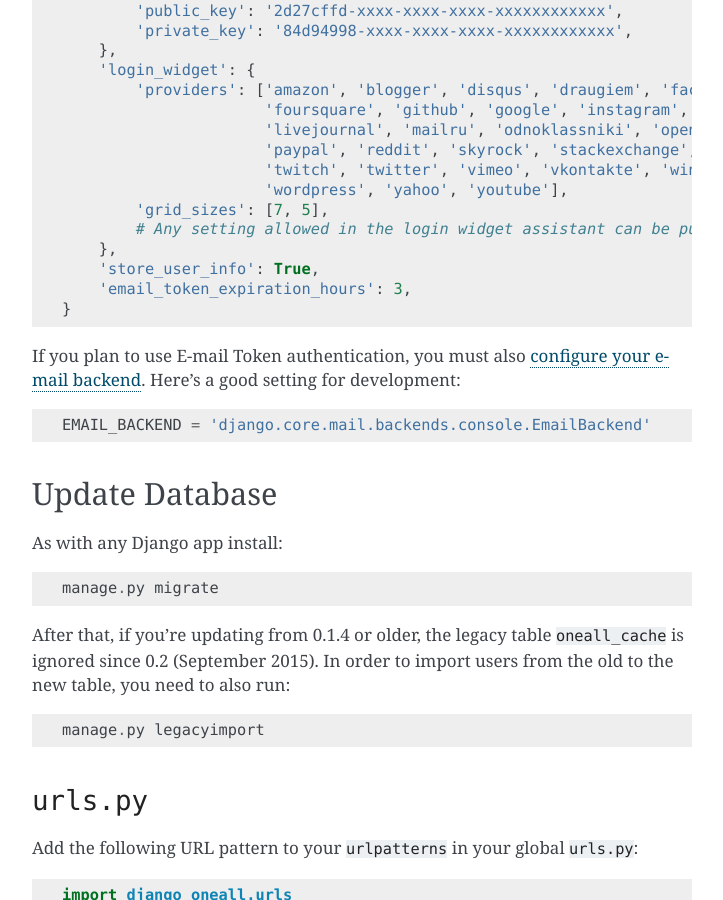
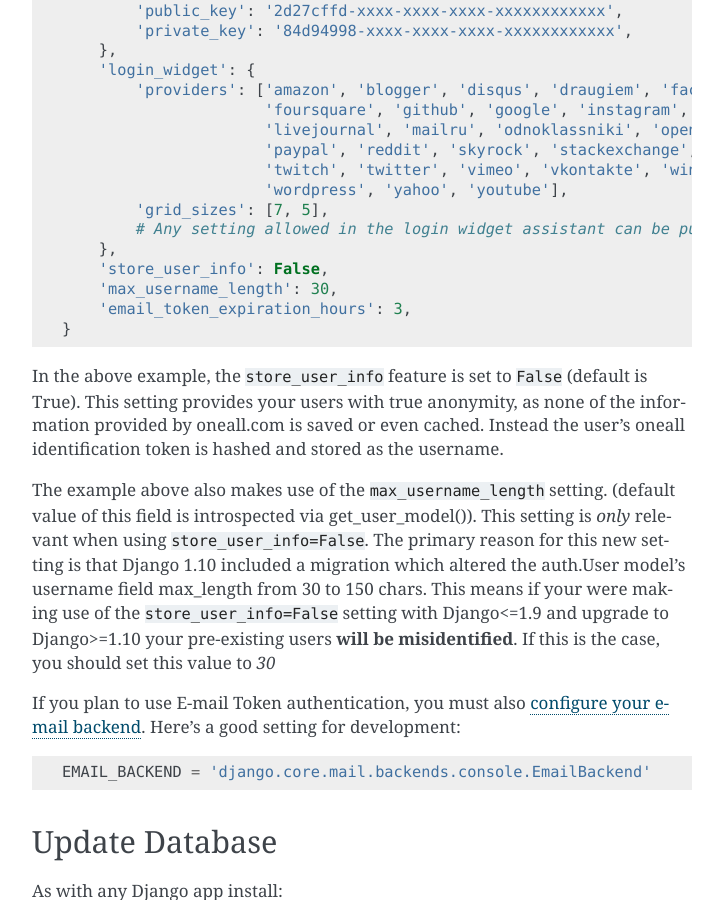
Before and after one commit to leandigo/django-oneall, a Sphinx documentation site: the page built from docs/settings.rst, in a window 1280 px wide and 900 px high, scrolled down 1023 px. Shown: the whole window, without its empty margins (388-1111 px from the left). Built offline with Sphinx 7.4.7, drawn with Linux system fonts in a browser that asks for light colours.

Commit message:
added explanations for store_user_info and max_username_length settings

```diff
--- a/docs/settings.rst
+++ b/docs/settings.rst
@@ -55,9 +55,23 @@ Here's a different, more detailed alternative to the third step::
             'grid_sizes': [7, 5],
             # Any setting allowed in the login widget assistant can be put here.
         },
-        'store_user_info': True,
+        'store_user_info': False,
+        'max_username_length': 30,
         'email_token_expiration_hours': 3,
     }
+
+In the above example, the ``store_user_info`` feature is set to ``False`` (default is True).  This
+setting provides your users with true anonymity, as none of the information provided by
+oneall.com is saved or even cached.  Instead the user's oneall identification token is hashed
+and stored as the username.
+
+The example above also makes use of the ``max_username_length`` setting.  (default value of this field
+is introspected via get_user_model()). This setting is *only* relevant when using ``store_user_info=False``.
+The primary reason for this new setting is that Django 1.10 included a migration which altered the
+auth.User model's username field max_length from 30 to 150 chars.  This means if your were making
+use of the ``store_user_info=False`` setting with Django<=1.9 and upgrade to Django>=1.10 your pre-existing
+users **will be misidentified**. If this is the case, you should set this value to `30`
+
 
 If you plan to use E-mail Token authentication, you must also `configure your e-mail backend`_.
 Here's a good setting for development::
```
